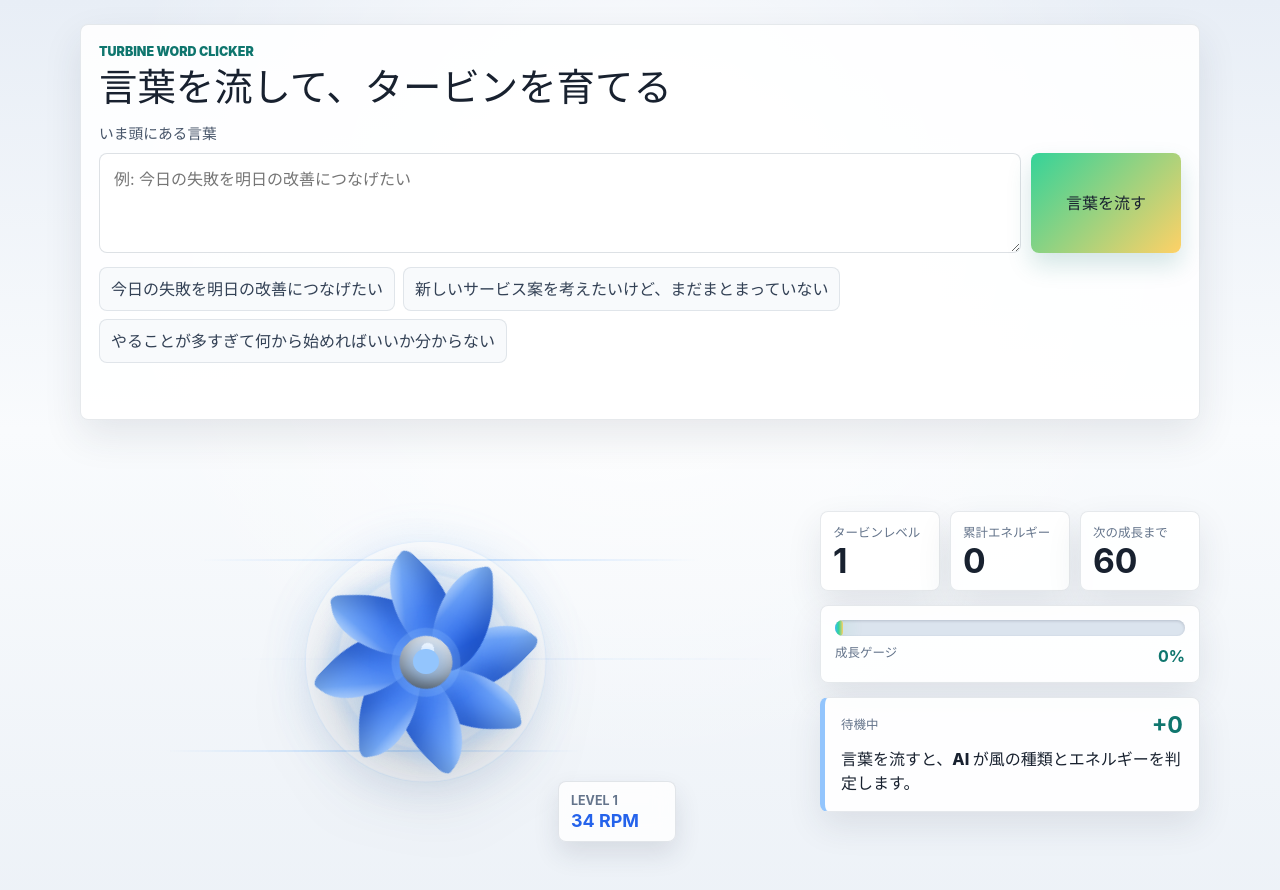
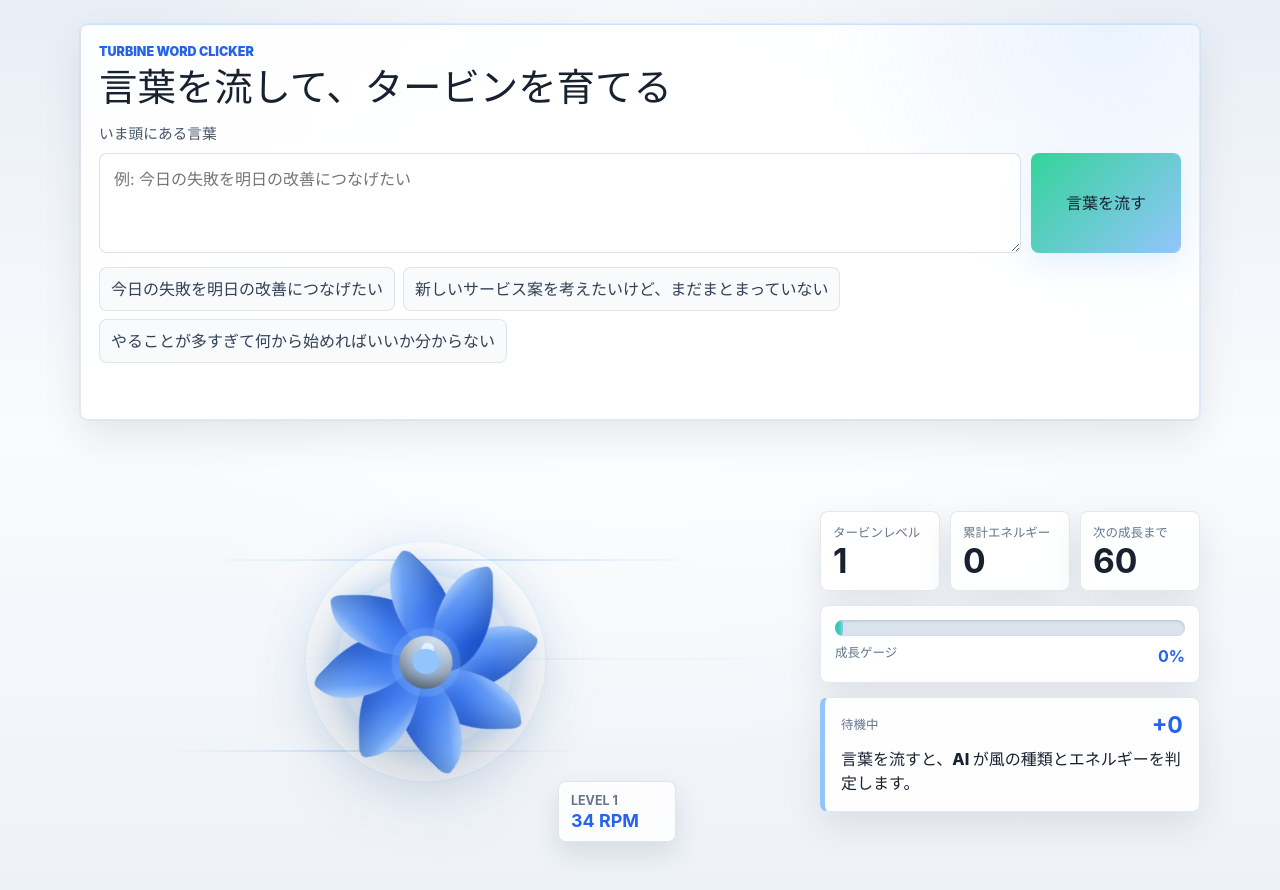
Before and after one commit to morphosync102/AIhackathon, a React (Vite) app: page / in a window 1280 px wide. Shown: the top 890 px of the page. Built offline with nearby package versions, Linux system fonts and the light colour scheme.

Commit message:
Add type-based color accents

```diff
--- a/src/App.jsx
+++ b/src/App.jsx
@@ -54,7 +54,7 @@ export default function App() {
   const lastType = gameState.lastAnalysis?.type || "静寂";
 
   return (
-    <main className="app-shell" aria-label="タービン・ワードクリッカー">
+    <main className="app-shell" data-type={lastType} aria-label="タービン・ワードクリッカー">
       <section className="word-console" aria-label="言葉の入力">
         <div>
           <p className="eyebrow">Turbine Word Clicker</p>
--- a/src/styles.css
+++ b/src/styles.css
@@ -29,6 +29,10 @@ textarea {
 }
 
 .app-shell {
+  --page-accent: #93c5fd;
+  --page-accent-soft: rgba(147, 197, 253, 0.18);
+  --page-accent-deep: #2563eb;
+  --page-accent-warm: #34d399;
   width: min(1120px, calc(100% - 32px));
   min-height: 100vh;
   margin: 0 auto;
@@ -38,19 +42,52 @@ textarea {
   gap: 18px;
 }
 
+.app-shell[data-type="発想"] {
+  --page-accent: #ffd166;
+  --page-accent-soft: rgba(255, 209, 102, 0.22);
+  --page-accent-deep: #b45309;
+  --page-accent-warm: #34d399;
+}
+
+.app-shell[data-type="感情"] {
+  --page-accent: #fb7185;
+  --page-accent-soft: rgba(251, 113, 133, 0.18);
+  --page-accent-deep: #be123c;
+  --page-accent-warm: #f9a8d4;
+}
+
+.app-shell[data-type="行動"] {
+  --page-accent: #34d399;
+  --page-accent-soft: rgba(52, 211, 153, 0.18);
+  --page-accent-deep: #047857;
+  --page-accent-warm: #ffd166;
+}
+
+.app-shell[data-type="混沌"] {
+  --page-accent: #a78bfa;
+  --page-accent-soft: rgba(167, 139, 250, 0.18);
+  --page-accent-deep: #6d28d9;
+  --page-accent-warm: #38bdf8;
+}
+
 .word-console {
   display: grid;
   gap: 14px;
   padding: 18px;
   border: 1px solid rgba(103, 117, 138, 0.16);
+  border-top-color: color-mix(in srgb, var(--page-accent) 52%, white);
   border-radius: 8px;
-  background: rgba(255, 255, 255, 0.88);
-  box-shadow: 0 16px 38px rgba(40, 52, 70, 0.1);
+  background:
+    radial-gradient(circle at 92% 0%, var(--page-accent-soft), transparent 18rem),
+    rgba(255, 255, 255, 0.9);
+  box-shadow:
+    0 16px 38px rgba(40, 52, 70, 0.1),
+    0 0 0 1px var(--page-accent-soft);
 }
 
 .eyebrow {
   margin: 0 0 4px;
-  color: #0f766e;
+  color: var(--page-accent-deep);
   font-size: 0.78rem;
   font-weight: 900;
   letter-spacing: 0;
@@ -95,8 +132,8 @@ h1 {
 }
 
 .word-form textarea:focus {
-  border-color: #0f766e;
-  box-shadow: 0 0 0 3px rgba(15, 118, 110, 0.14);
+  border-color: var(--page-accent);
+  box-shadow: 0 0 0 3px var(--page-accent-soft);
 }
 
 .word-form button,
@@ -109,9 +146,9 @@ h1 {
 
 .word-form button {
   min-height: 54px;
-  background: linear-gradient(135deg, #34d399, #ffd166);
+  background: linear-gradient(135deg, var(--page-accent-warm), var(--page-accent));
   color: #18212f;
-  box-shadow: 0 12px 24px rgba(15, 118, 110, 0.18);
+  box-shadow: 0 12px 24px var(--page-accent-soft);
 }
 
 .word-form button:disabled,
@@ -147,7 +184,7 @@ h1 {
 }
 
 .message--loading {
-  color: #0f766e;
+  color: var(--page-accent-deep);
 }
 
 .turbine-layout {
@@ -401,9 +438,9 @@ h1 {
   min-width: 8px;
   border-radius: inherit;
   background:
-    linear-gradient(90deg, #38bdf8, #34d399 46%, #ffd166),
+    linear-gradient(90deg, #38bdf8, var(--page-accent-warm) 46%, var(--page-accent)),
     linear-gradient(90deg, transparent, rgba(255, 255, 255, 0.5), transparent);
-  box-shadow: 0 0 18px rgba(52, 211, 153, 0.36);
+  box-shadow: 0 0 18px var(--page-accent-soft);
   transition: width 360ms cubic-bezier(0.22, 1, 0.36, 1);
 }
 
@@ -415,7 +452,7 @@ h1 {
 }
 
 .energy-gauge__labels strong {
-  color: #0f766e;
+  color: var(--page-accent-deep);
 }
 
 .last-result {
@@ -447,7 +484,7 @@ h1 {
 }
 
 .last-result__header strong {
-  color: #0f766e;
+  color: var(--page-accent-deep);
   font-size: 1.45rem;
   line-height: 1;
 }
@@ -467,7 +504,7 @@ h1 {
 }
 
 .last-result__comment {
-  color: #0f766e;
+  color: var(--page-accent-deep);
   font-weight: 800;
 }
 
```
